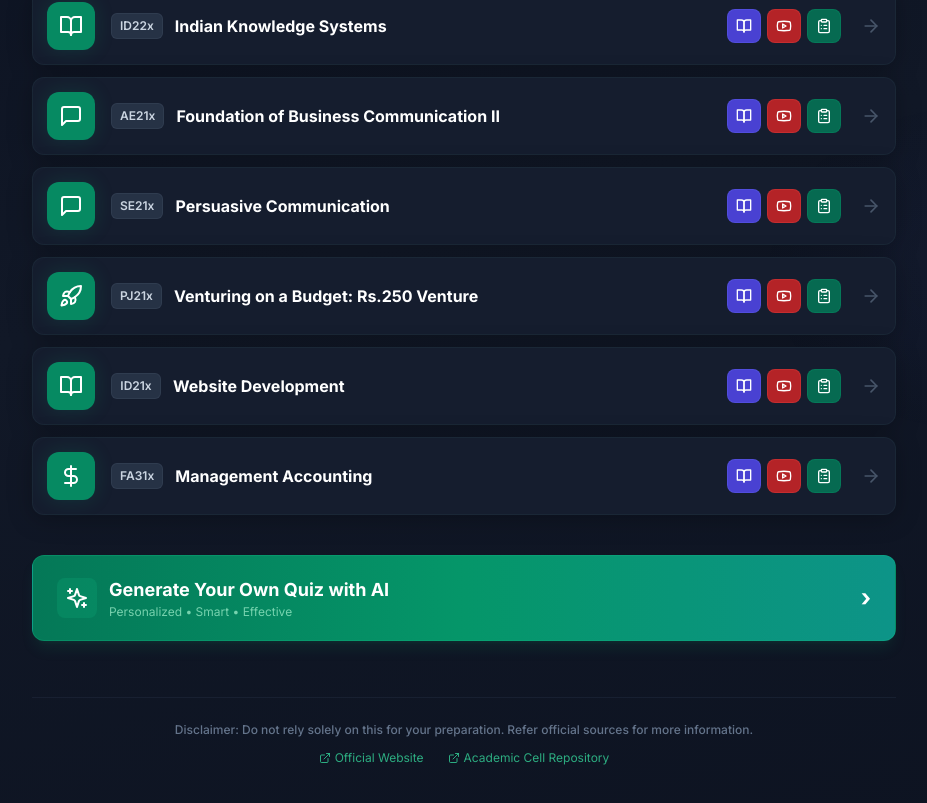
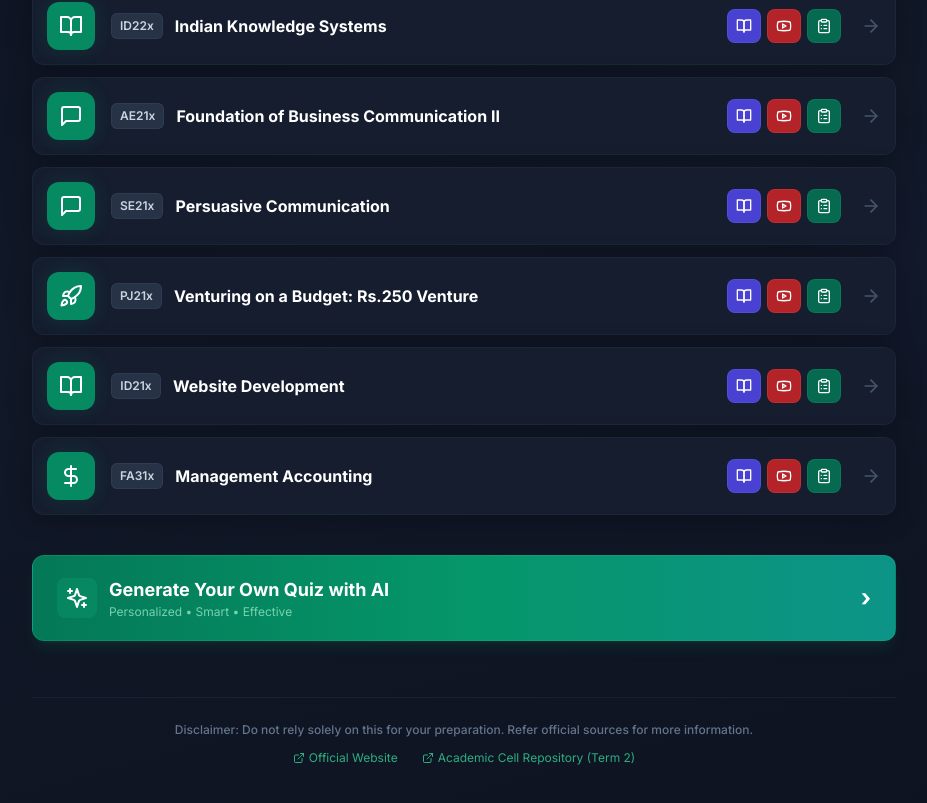
Before and after one commit to madhavgupta2002/AceDBE, a Next.js app: page / in a window 1280 px wide. Shown: the part 412-1215 px from the top of the page, without its empty margins (176-1103 px from the left). Built offline with nearby package versions, Linux system fonts and the light colour scheme.

Commit message:
aca cell repo

```diff
--- a/components/SubjectSelector.tsx
+++ b/components/SubjectSelector.tsx
@@ -16,6 +16,12 @@ import CustomQuizGenerator from './CustomQuizGenerator';
 
 const SubjectSelector: React.FC<{ selectedTerm: number }> = ({ selectedTerm }) => {
   const { selectedBatch, setSelectedBatch } = useBatch();
+
+  // Academic Cell Repository links per term
+  const academicCellRepoLinks: Record<number, string> = {
+    1: 'https://iimblr1-my.sharepoint.com/:f:/g/personal/jayshreeg24_iimb_ac_in/IgB09mAJCjj4SIAg2PiId53ZAedwU6A7su4Jl1zLwtWSxrk?e=CjmlGO',
+    2: 'https://iimblr1-my.sharepoint.com/:f:/g/personal/bbadbeac_iimb_ac_in/IgAwna_E8k72Spx0EObS-U1PASIQro2JVHaoKmrb9EBjO-U?e=DAckNj',
+  };
 
   // Subjects for current batch + term
   const subjectsForTerm = getSubjectsByBatch(selectedBatch, selectedTerm);
@@ -147,15 +153,17 @@ const SubjectSelector: React.FC<{ selectedTerm: number }> = ({ selectedTerm }) =
             <ExternalLink className="w-3 h-3 mr-1" />
             Official Website
           </a>
+          {academicCellRepoLinks[selectedTerm] && (
             <a
-            href="https://iimblr1-my.sharepoint.com/:f:/g/personal/jayshreeg24_iimb_ac_in/IgB09mAJCjj4SIAg2PiId53ZAedwU6A7su4Jl1zLwtWSxrk?e=CjmlGO"
+              href={academicCellRepoLinks[selectedTerm]}
               target="_blank"
               rel="noopener noreferrer"
               className="flex items-center text-xs text-emerald-400/80 hover:text-emerald-300 transition-colors"
             >
               <ExternalLink className="w-3 h-3 mr-1" />
-            Academic Cell Repository
+              Academic Cell Repository (Term {selectedTerm})
             </a>
+          )}
         </div>
       </div>
     </div>
```
Lines whose indentation alone changed are shown as unchanged.
